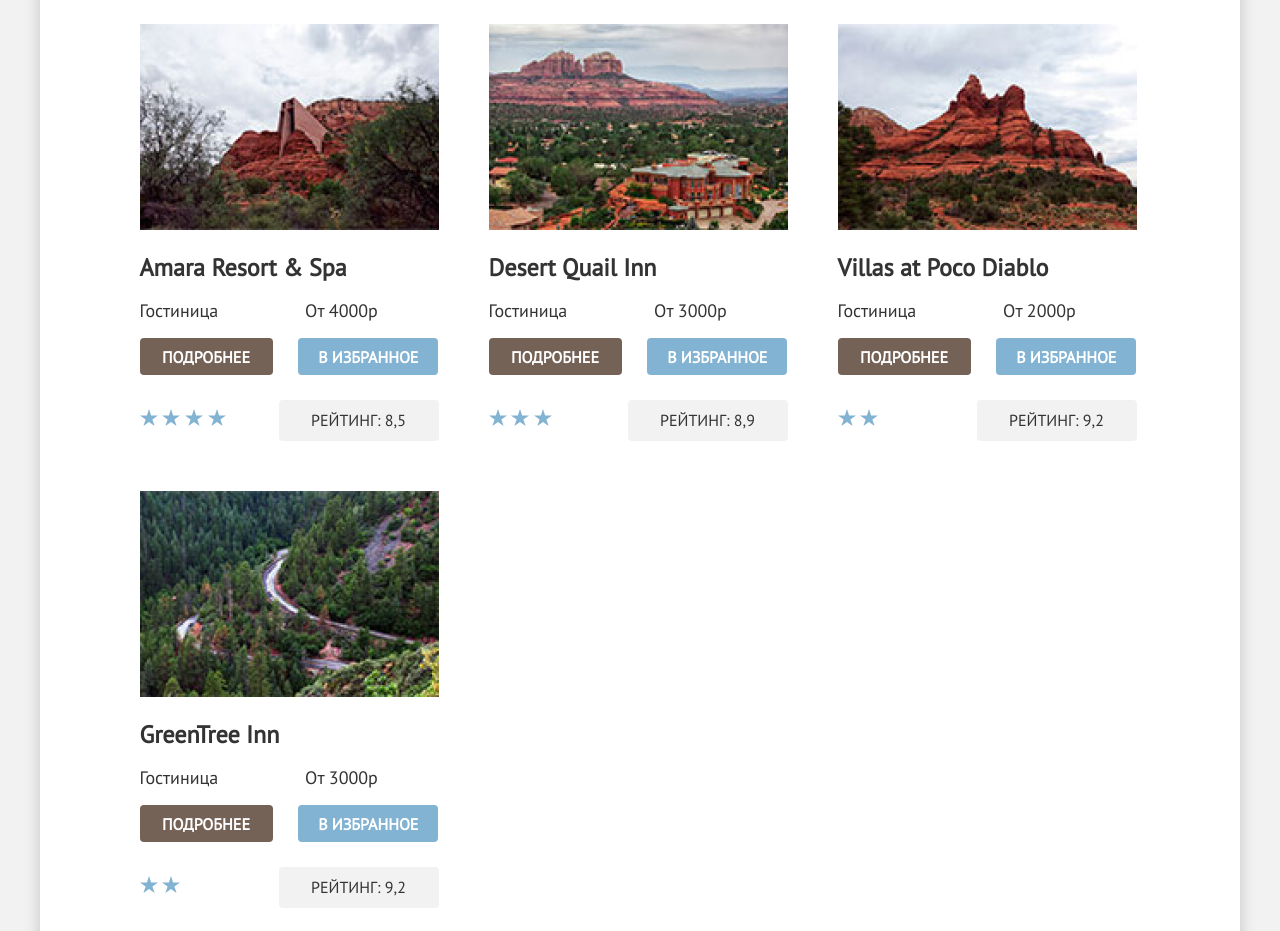
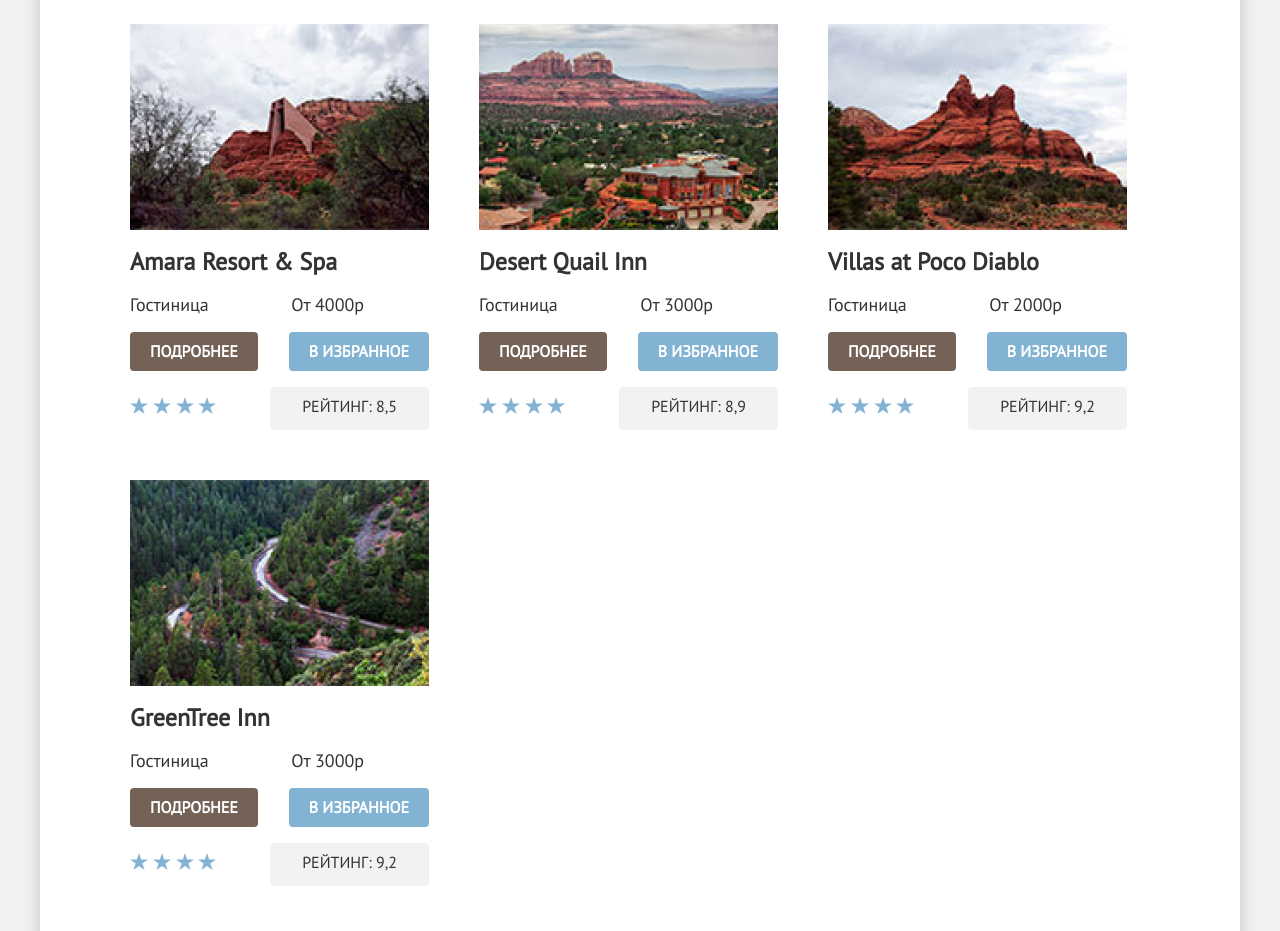
Before and after one commit to htmlacademy-htmlcss/1967959-sedona-33, a plain HTML site: page catalog.html in a window 1280 px wide. Shown: the part 625-1556 px from the top of the page. Drawn offline with Linux system fonts and the light colour scheme.

Commit message:
Сверстал в гридах блок карточек и сами картоски

```diff
--- a/catalog.html
+++ b/catalog.html
@@ -7,7 +7,6 @@
   </head>
   <body>
     <div class="page-container">
-      <!--Шапка-->
       <header class="page-header">
         <nav class="navigation">
           <a class="logo-link" href="index.html">
@@ -180,26 +179,20 @@
               </div>
             </div>
 
-            <!--Список товаров-->
+            <!--Карточки товаров-->
             <div class="product-container">
               <h2 class="visually-hidden">Найденные товары</h2>
               <ul class="card-list">
                 <li class="card-item">
-                  <div class="card-wrapper">
-                    <a class="card-link" href="#">
+                    <a class="card-link-image" href="#">
                       <img class="card-image" src="images/catalog/card/card-hotel-amara-resort-spa-1.jpg" width="299"
                         height="206" alt="Гостиница Amara Resort & Spa">
                     </a>
                     <h3 class="card-title">Amara Resort & Spa</h3>
                     <p class="product-title">Гостиница</p>
                     <p class="product-title product-prace">От 4000р</p>
-                    <div class="card-button-more">
-                      <a class="card-button-link" href="#">Подробнее</a>
-                    </div>
-                    <div class="card-button-favorit">
-                      <a class="card-button-link" href="#">В избранное</a>
-                    </div>
-                    <div class="rating-container">
+                    <a class="card-button-link button-more" href="#">Подробнее</a>
+                    <a class="card-button-link button-favorit" href="#">В избранное</a>
                     <p class="rating-stars">
                       <svg width="18" height="17" fill="none" xmlns="http://www.w3.org/2000/svg">
                         <path d="m9 0 2.1 6.5H18l-5.6 4 2.2 6.5L9 13l-5.6 4 2.2-6.5-5.6-4h6.9L9 0Z" fill="#83B3D3" />
@@ -214,26 +207,20 @@
                         <path d="m9 0 2.1 6.5H18l-5.6 4 2.2 6.5L9 13l-5.6 4 2.2-6.5-5.6-4h6.9L9 0Z" fill="#83B3D3" />
                       </svg>
                     </p>
-                      <p class="rating-description">Рейтинг: 8,5</p>
-                    </div>
-                  </div>
+                    <p class="rating-description">
+                      Рейтинг: 8,5
+                    </p>
                 </li>
                 <li class="card-item">
-                  <div class="card-wrapper">
-                    <a class="card-link" href="#">
+                  <a class="card-link-image" href="#">
                     <img class="card-image" src="images/catalog/card/card-desert-quailInn-2.jpg" width="299" height="206"
                       alt="Гостиница Desert Quail Inn">
                   </a>
                   <h3 class="card-title">Desert Quail Inn</h3>
                   <p class="product-title">Гостиница</p>
                   <p class="product-title product-prace">От 3000р</p>
-                    <div class="card-button-more">
-                      <a class="card-button-link" href="#">Подробнее</a>
-                    </div>
-                    <div class="card-button-favorit">
-                      <a class="card-button-link" href="#">В избранное</a>
-                    </div>
-                    <div class="rating-container">
+                  <a class="card-button-link button-more" href="#">Подробнее</a>
+                  <a class="card-button-link button-favorit" href="#">В избранное</a>
                   <p class="rating-stars">
                     <svg width="18" height="17" fill="none" xmlns="http://www.w3.org/2000/svg">
                       <path d="m9 0 2.1 6.5H18l-5.6 4 2.2 6.5L9 13l-5.6 4 2.2-6.5-5.6-4h6.9L9 0Z" fill="#83B3D3" />
@@ -244,27 +231,24 @@
                     <svg width="18" height="17" fill="none" xmlns="http://www.w3.org/2000/svg">
                       <path d="m9 0 2.1 6.5H18l-5.6 4 2.2 6.5L9 13l-5.6 4 2.2-6.5-5.6-4h6.9L9 0Z" fill="#83B3D3" />
                     </svg>
+                    <svg width="18" height="17" fill="none" xmlns="http://www.w3.org/2000/svg">
+                      <path d="m9 0 2.1 6.5H18l-5.6 4 2.2 6.5L9 13l-5.6 4 2.2-6.5-5.6-4h6.9L9 0Z" fill="#83B3D3" />
+                    </svg>
                   </p>
-                      <p class="rating-description">Рейтинг: 8,9</p>
-                    </div>
-                  </div>
+                  <p class="rating-description">
+                    Рейтинг: 8,9
+                  </p>
                 </li>
                 <li class="card-item">
-                  <div class="card-wrapper">
-                    <a class="card-link" href="#">
-                      <img class="card-image" src="images/catalog/card/card-villas-at-poco-diablo-3.jpg" width="299"
-                        height="206" alt="Гостиница Villas at Poco Diablo">
+                  <a class="card-link-image" href="#">
+                    <img class="card-image" src="images/catalog/card/card-villas-at-poco-diablo-3.jpg" width="299" height="206"
+                      alt="Гостиница Villas at Poco Diablo">
                   </a>
                   <h3 class="card-title">Villas at Poco Diablo</h3>
                   <p class="product-title">Гостиница</p>
                   <p class="product-title product-prace">От 2000р</p>
-                    <div class="card-button-more">
-                      <a class="card-button-link" href="#">Подробнее</a>
-                    </div>
-                    <div class="card-button-favorit">
-                      <a class="card-button-link" href="#">В избранное</a>
-                    </div>
-                    <div class="rating-container">
+                  <a class="card-button-link button-more" href="#">Подробнее</a>
+                  <a class="card-button-link button-favorit" href="#">В избранное</a>
                   <p class="rating-stars">
                     <svg width="18" height="17" fill="none" xmlns="http://www.w3.org/2000/svg">
                       <path d="m9 0 2.1 6.5H18l-5.6 4 2.2 6.5L9 13l-5.6 4 2.2-6.5-5.6-4h6.9L9 0Z" fill="#83B3D3" />
@@ -272,27 +256,27 @@
                     <svg width="18" height="17" fill="none" xmlns="http://www.w3.org/2000/svg">
                       <path d="m9 0 2.1 6.5H18l-5.6 4 2.2 6.5L9 13l-5.6 4 2.2-6.5-5.6-4h6.9L9 0Z" fill="#83B3D3" />
                     </svg>
+                    <svg width="18" height="17" fill="none" xmlns="http://www.w3.org/2000/svg">
+                      <path d="m9 0 2.1 6.5H18l-5.6 4 2.2 6.5L9 13l-5.6 4 2.2-6.5-5.6-4h6.9L9 0Z" fill="#83B3D3" />
+                    </svg>
+                    <svg width="18" height="17" fill="none" xmlns="http://www.w3.org/2000/svg">
+                      <path d="m9 0 2.1 6.5H18l-5.6 4 2.2 6.5L9 13l-5.6 4 2.2-6.5-5.6-4h6.9L9 0Z" fill="#83B3D3" />
+                    </svg>
                   </p>
-                      <p class="rating-description">Рейтинг: 9,2</p>
-                    </div>
-                  </div>
+                  <p class="rating-description">
+                    Рейтинг: 9,2
+                  </p>
                 </li>
                 <li class="card-item">
-                  <div class="card-wrapper">
-                    <a class="card-link" href="#">
+                  <a class="card-link-image" href="#">
                     <img class="card-image" src="images/catalog/card/card-green-treenInn-4.jpg" width="299" height="206"
                       alt="Гостиница GreenTree Inn">
                   </a>
                   <h3 class="card-title">GreenTree Inn</h3>
                   <p class="product-title">Гостиница</p>
                   <p class="product-title product-prace">От 3000р</p>
-                    <div class="card-button-more">
-                      <a class="card-button-link" href="#">Подробнее</a>
-                    </div>
-                    <div class="card-button-favorit">
-                      <a class="card-button-link" href="#">В избранное</a>
-                    </div>
-                    <div class="rating-container">
+                  <a class="card-button-link button-more" href="#">Подробнее</a>
+                  <a class="card-button-link button-favorit" href="#">В избранное</a>
                   <p class="rating-stars">
                     <svg width="18" height="17" fill="none" xmlns="http://www.w3.org/2000/svg">
                       <path d="m9 0 2.1 6.5H18l-5.6 4 2.2 6.5L9 13l-5.6 4 2.2-6.5-5.6-4h6.9L9 0Z" fill="#83B3D3" />
@@ -300,10 +284,16 @@
                     <svg width="18" height="17" fill="none" xmlns="http://www.w3.org/2000/svg">
                       <path d="m9 0 2.1 6.5H18l-5.6 4 2.2 6.5L9 13l-5.6 4 2.2-6.5-5.6-4h6.9L9 0Z" fill="#83B3D3" />
                     </svg>
+                    <svg width="18" height="17" fill="none" xmlns="http://www.w3.org/2000/svg">
+                      <path d="m9 0 2.1 6.5H18l-5.6 4 2.2 6.5L9 13l-5.6 4 2.2-6.5-5.6-4h6.9L9 0Z" fill="#83B3D3" />
+                    </svg>
+                    <svg width="18" height="17" fill="none" xmlns="http://www.w3.org/2000/svg">
+                      <path d="m9 0 2.1 6.5H18l-5.6 4 2.2 6.5L9 13l-5.6 4 2.2-6.5-5.6-4h6.9L9 0Z" fill="#83B3D3" />
+                    </svg>
                   </p>
-                      <p class="rating-description">Рейтинг: 9,2</p>
-                    </div>
-                  </div>
+                  <p class="rating-description">
+                    Рейтинг: 9,2
+                  </p>
                 </li>
               </ul>
               <div class="container-button">
@@ -312,8 +302,6 @@
                 </button>
               </div>
             </div>
-
-            <!--Пагинация-->
             <div class="pagination-container">
               <ul class="pagination-list">
                 <li class="pagination-item">
@@ -369,7 +357,6 @@
               </div>
             </div>
 
-
             <section class="mailing-catalog">
               <h2 class="visually-hidden">Подписка</h2>
               <p class="section-title mailling-title-catalog">
@@ -386,27 +373,10 @@
                 <button type="submit" class="button-subscription-mailing-catalog">Подписаться</button>
               </form>
             </section>
-
-            <!--Форма подписки
-            <div class="mailing-list-catalog">
-              <h2 class="visually-hidden">Подписка</h2>
-              <p class="section-title">Подпишитесь на рассылку</p>
-              <p class="mailing-description-catalog">Только полезная информация
-                и никакого спама,<br> честное бойскаутское!
-              </p>
-              <form action="https://echo.htmlacademy.ru/" class="mailing-catalog-form" method="get">
-                <label class="description-catalog">
-                  <input class="input-user-text-mailing-catalog" type="text" name="mailing-catalog-form-user"
-                    placeholder="Ваш e-mail" required>
-                </label>
-                <button type="submit" class="button-subscription-mailing-catalog">Подписаться</button>
-              </form>
           </div>
-          </div>-->
         </section>
       </main>
 
-      <!--Подвал-->
       <footer class="page-footer">
         <div class="container-footer">
           <ul class="icon-list">
@@ -453,5 +423,6 @@
           </a>
         </div>
       </footer>
+
   </body>
 </html>
--- a/styles/styles.css
+++ b/styles/styles.css
@@ -821,17 +821,14 @@
 
 
 .card-list {
-  /*display: flex;
-  flex-wrap: wrap;*/
   display: grid;
-  grid-template-columns: 339px 339px 339px;
+  grid-template-columns: repeat(3, 339px);
   gap: 10px;
-  justify-content: center;
   margin: 0;
   padding: 0;
-  margin-bottom: 54px;
   width: 1056px;
   margin-left: 70px;
+  margin-bottom: 34px;
 }
 
 .product-container {
@@ -839,45 +836,46 @@
 }
 
 .card-item {
-  display: flex;
-  margin-left: auto;
-  margin-right: auto;
+  display: grid;
+  grid-template-columns: 20px 149.5px 149.5px 20px;
+  grid-template-rows: 20px 222px min-content min-content min-content min-content 20px;
+
+}
+
+.card-link-image {
   margin: 0;
   padding: 0;
-  width: 339px;
-}
-
-.card-wrapper {
-  margin: 0;
-  padding: 20px;
-  width: 299px;
-}
-
-.card-link {
   display: block;
-  margin: 0;
+  grid-column: 2/4;
+  grid-row: 2/3;
   margin-bottom: 16px;
 }
 
-.card-image {
-  margin: 0;
-  padding: 0;
-  width: 100%;
-  height: auto;
+
+.card-title,
+.product-title,
+.card-button-link,
+.rating-stars,
+.rating-description {
+  grid-column: 2/4;
 }
 
 .card-title {
+  grid-row: 3/4;
+  justify-self: start;
   margin: 0;
   padding: 0;
   font-weight: 700;
   font-size: 24px;
-  line-height: 32px;
   line-height: 31px;
   color: #333;
   margin-bottom: 16px;
 }
 
 .product-title {
+  grid-column: 2/4;
+  grid-row: 4/5;
+  justify-self: start;
   margin: 0;
   padding: 0;
   font-weight: 400;
@@ -885,91 +883,74 @@
   line-height: 24px;
   line-height: 23px;
   color: #333;
-  display: inline-block;
-  margin-right: 82px;
   margin-bottom: 16px;
 }
 
 .product-prace {
-  margin-right: 0;
+  grid-column: 3/4;
+  grid-row: 4/5;
+  justify-self: end;
+  margin-right: 65px;
+  margin-bottom: 16px;
 }
 
-/*Кнопка подробнее*/
-.card-button-more {
+.button-more {
+  grid-row: 5/6;
   display: block;
   font-weight: 700;
   font-size: 16px;
-  line-height: 20px;
   line-height: 21px;
   text-transform: uppercase;
   text-decoration: none;
-  text-align: center;
   color: #fff;
   background: #756257;
-  width: 133px;
-  height: 37px;
   border-radius: 4px;
-  display: inline-block;
-  margin-right: 21px;
+  justify-self: start;
+  padding: 9px 20px;
   margin-bottom: 16px;
 }
 
-.card-button-link {
-  display: block;
-  margin-top: 9px;
-  text-decoration: none;
-  color: #fff;
-}
-
-/*Кнопка в избранное*/
-.card-button-favorit {
+.button-favorit {
+  grid-column: 2/4;
+  grid-row: 5/6;
   display: block;
   font-weight: 700;
   font-size: 16px;
-  line-height: 20px;
   line-height: 21px;
   text-transform: uppercase;
   text-decoration: none;
-  text-align: center;
   color: #fff;
   background:#83B3D3;
-  width: 140px;
-  height: 37px;
   border-radius: 4px;
-  display: inline-block;
+  justify-self: end;
+  padding: 9px 20px;
   margin-bottom: 16px;
 }
 
-/*рейтинг*/
+.rating-stars {
+  margin: 0;
+  padding: 0;
+  grid-column: 2/4;
+  grid-row: 6/7;
+  justify-self: start;
+  padding: 9px 32px 10px 0;
+}
+
 .rating-description {
   margin: 0;
   padding: 0;
+  grid-column: 2/4;
+  grid-row: 6/7;
   font-weight: 400;
   font-size: 16px;
   line-height:21px;
-  width: 160px;
   text-transform: uppercase;
   text-align: center;
   background: #F2F2F2;
   color: #333;
   border-radius: 4px;
-  margin-top: 9px;
-  padding: 10px 0;
-  box-sizing: border-box;
-}
-
-.rating-container {
-  display: flex;
-  align-items: center;
-}
-
-.rating-stars {
-  margin: 0;
-  padding: 0;
-  display: inline-block;
-  margin-right: 48px;
-  width: 91px;
-  height: 17px;
+  justify-self: end;
+  padding: 9px 32px;
 }
 
 
```
Lines whose indentation alone changed are shown as unchanged.
